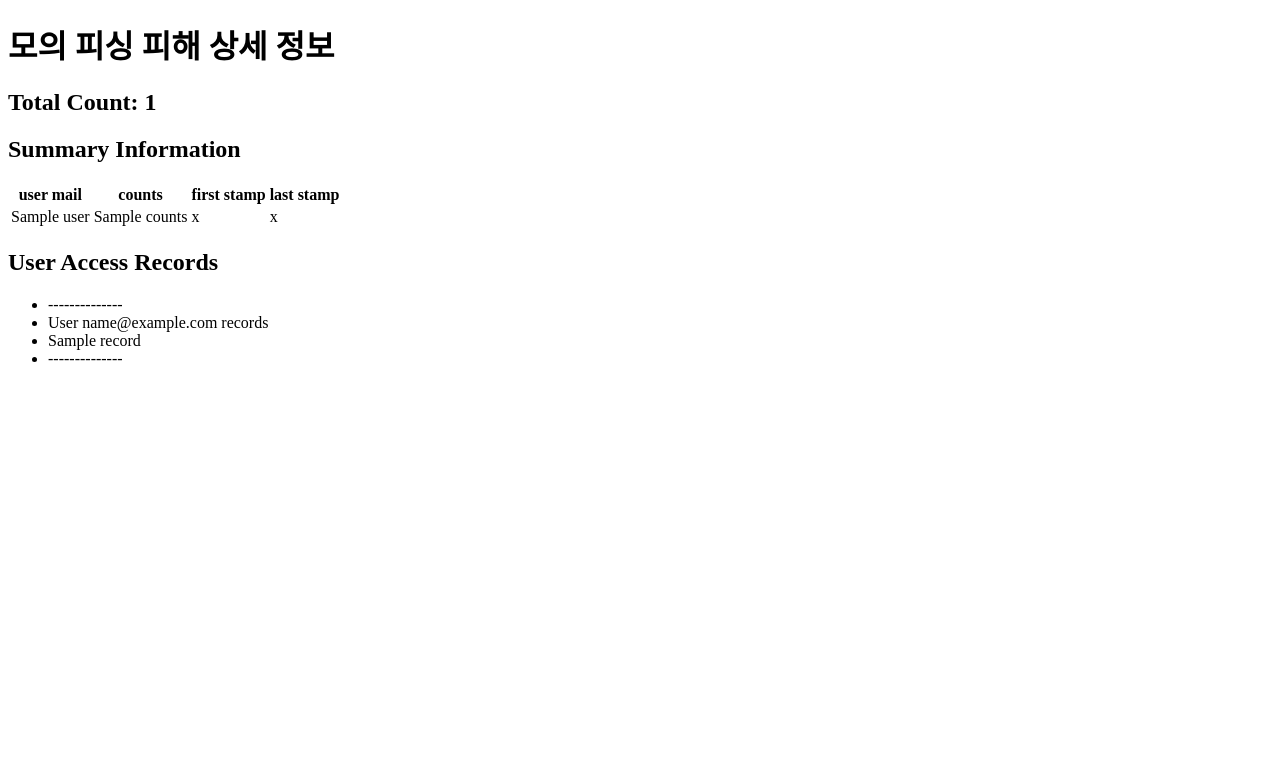
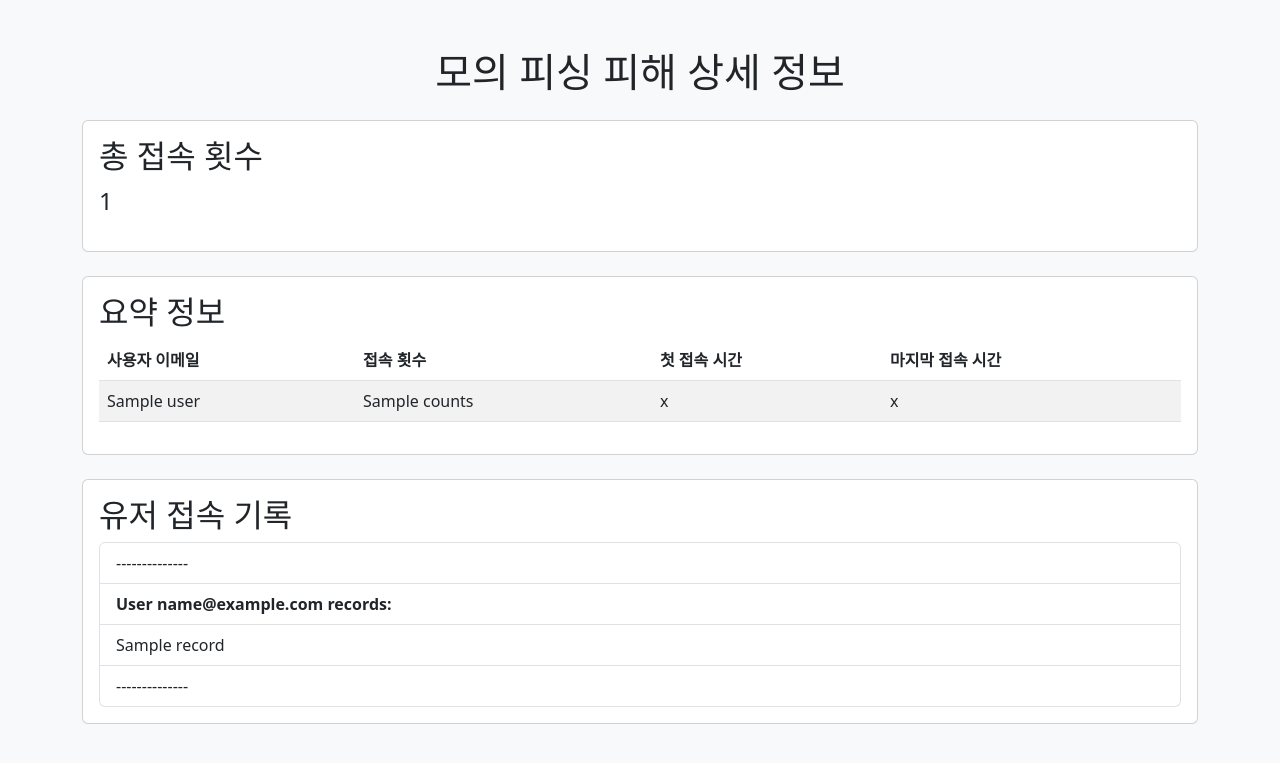
Before and after one commit to kmgyu/Email-spam-penetration-testing, a Flask app: template templates/check_user_counts.html in a window 1280 px wide. Shown: the top 763 px of the page. Run offline with Flask 3, Linux system fonts and the light colour scheme; the template is opened without the code that fills it: most values are stand-ins (such as "Sample title", 1, 10 or a date in 2020); parts of the project's set-up code (start-up, migrations or seed data) failed here and were passed over; some libraries are stand-ins or nearby versions.

Commit message:
유저 카운터 디자인 수정

```diff
--- a/templates/check_user_counts.html
+++ b/templates/check_user_counts.html
@@ -4,38 +4,69 @@
     <meta charset="UTF-8">
     <meta name="viewport" content="width=device-width, initial-scale=1.0">
     <title>모의 피싱 피해 상세 정보</title>
+    <!-- Bootstrap CSS -->
+    <link href="https://cdn.jsdelivr.net/npm/bootstrap@5.3.0/dist/css/bootstrap.min.css" rel="stylesheet">
 </head>
-<body>
-    <h1>모의 피싱 피해 상세 정보</h1>
-    <h2>Total Count: {{ global_count }}</h2>
-    <h2>Summary Information</h2>
-    <table>
+<body class="bg-light">
+    <div class="container my-5">
+        <h1 class="text-center mb-4">모의 피싱 피해 상세 정보</h1>
+
+        <!-- Total Count Section -->
+        <div class="card mb-4">
+            <div class="card-body">
+                <h2 class="card-title">총 접속 횟수</h2>
+                <p class="fs-4">{{ global_count }}</p>
+            </div>
+        </div>
+
+        <!-- Summary Information Section -->
+        <div class="card mb-4">
+            <div class="card-body">
+                <h2 class="card-title">요약 정보</h2>
+                <table class="table table-striped table-hover">
+                    <thead>
                         <tr>
-            <th>user mail</th>
-            <th>counts</th>
-            <th>first stamp</th>
-            <th>last stamp</th>
+                            <th>사용자 이메일</th>
+                            <th>접속 횟수</th>
+                            <th>첫 접속 시간</th>
+                            <th>마지막 접속 시간</th>
                         </tr>
+                    </thead>
+                    <tbody>
                         {% for user, info in summary_info.items() %}
                             <tr>
-                <td>{{user}}</td>
+                                <td>{{ user }}</td>
                                 <td>{{ info['counts'] }}</td>
                                 <td>{{ info['first stamp'] }}</td>
                                 <td>{{ info['last stamp'] }}</td>
                             </tr>
                         {% endfor %}
+                    </tbody>
                 </table>
-    <h2>User Access Records</h2>
-    <ul>
-        <li>--------------</li>
+            </div>
+        </div>
+
+        <!-- User Access Records Section -->
+        <div class="card">
+            <div class="card-body">
+                <h2 class="card-title">유저 접속 기록</h2>
+                <ul class="list-group">
+                    <li class="list-group-item">--------------</li>
                     {% for mail, info in users_info.items() %}
-            <li> User {{mail}} records</li>
+                        <li class="list-group-item">
+                            <strong>User {{ mail }} records:</strong>
+                        </li>
                         {% for record in info['record'] %}
-                <li>{{ record }}</li>
+                            <li class="list-group-item">{{ record }}</li>
                         {% endfor %}
-            <li>--------------</li>
+                        <li class="list-group-item">--------------</li>
                     {% endfor %}
                 </ul>
-    </ul>
+            </div>
+        </div>
+    </div>
+
+    <!-- Bootstrap JS -->
+    <script src="https://cdn.jsdelivr.net/npm/bootstrap@5.3.0/dist/js/bootstrap.bundle.min.js"></script>
 </body>
 </html>
```
Lines whose indentation alone changed are shown as unchanged.
